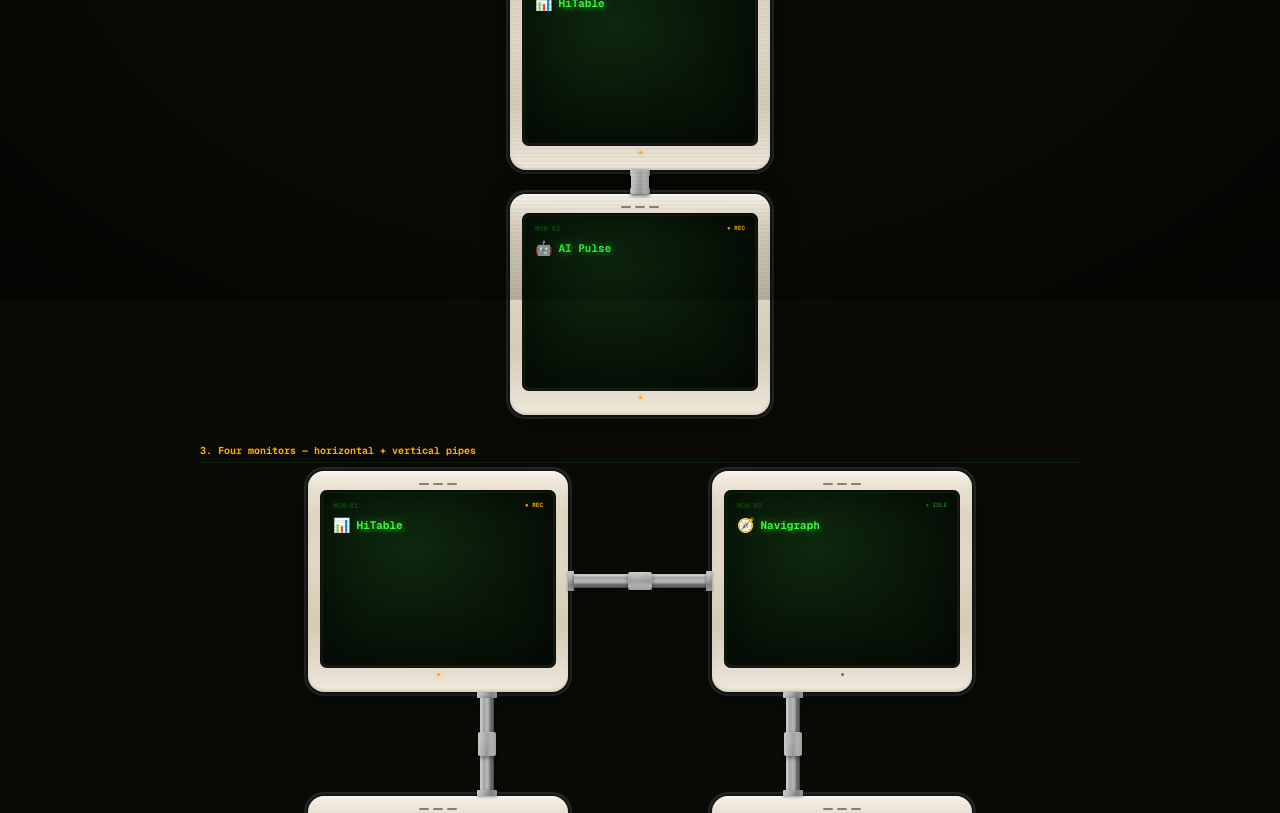
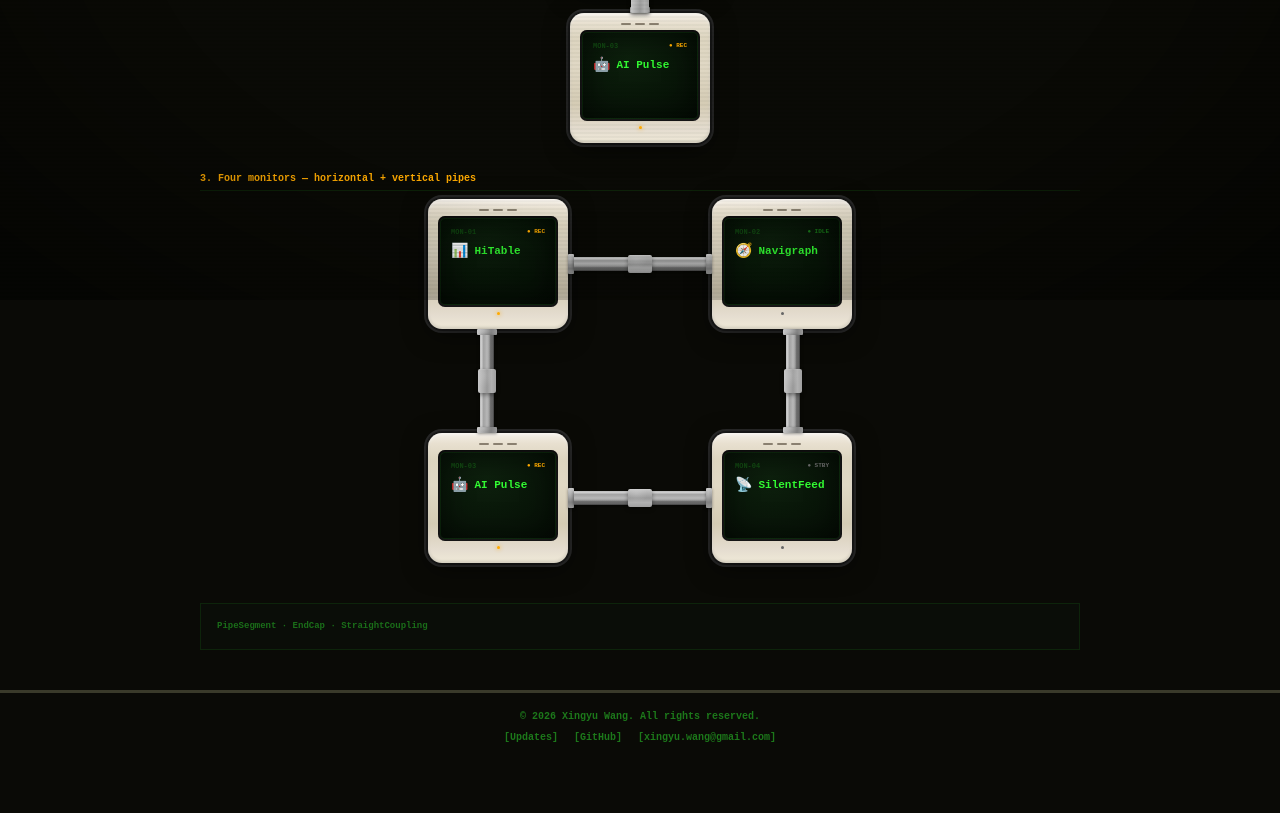
Before and after one commit to wxy/xingyu.wang, a Next.js app: page /en/demo-pipes in a window 1280 px wide. Shown: the part 500-1313 px from the top of the page. After the commit the page ends 1261 px from the top, so only its background shows below. Built offline with nearby package versions, Linux system fonts and the light colour scheme.

Commit message:
refactor: product detail pages + revert demo-pipes — inline styles to Tailwind

```diff
--- a/src/app/[locale]/demo-pipes/page.tsx
+++ b/src/app/[locale]/demo-pipes/page.tsx
@@ -2,13 +2,21 @@ import { PipeSegment, EndCap, StraightCoupling } from "@/components/pipes";
 
 export default function DemoPipesPage() {
   return (
-    <div className="min-h-screen p-10 font-mono text-fg">
-      <h2 className="text-sm mb-6 text-[rgba(51,255,51,0.4)]">
+    <div
+      style={{
+        background: "#0a0a06",
+        minHeight: "100vh",
+        padding: 40,
+        fontFamily: "monospace",
+        color: "#33ff33",
+      }}
+    >
+      <h2 style={{ fontSize: 14, marginBottom: 24, color: "#33ff3366" }}>
         ╔══ PIPE SYSTEM DEMO ═══════════════════════════════╗
       </h2>
 
       <Section title="1. Horizontal — two monitors">
-        <div className="flex items-center">
+        <div style={{ display: "flex", alignItems: "center" }}>
           <CrtMonitor name="HiTable" icon="📊" mon="01" status="rec" />
           <EndCap direction="horizontal" />
           <PipeSegment direction="horizontal" />
@@ -20,7 +28,7 @@ export default function DemoPipesPage() {
       </Section>
 
       <Section title="2. Vertical — two monitors">
-        <div className="flex flex-col items-center">
+        <div style={{ display: "flex", flexDirection: "column", alignItems: "center" }}>
           <CrtMonitor name="HiTable" icon="📊" mon="01" status="rec" />
           <EndCap direction="vertical" />
           <PipeSegment direction="vertical" />
@@ -35,18 +43,29 @@ export default function DemoPipesPage() {
         <FourMonitorGrid />
       </Section>
 
-      <div className="mt-10 p-4 border border-[rgba(51,255,51,0.09)] bg-[rgba(10,16,10,0.5)] text-[9px] text-[rgba(51,255,51,0.4)]">
+      <div
+        style={{
+          marginTop: 40,
+          padding: 16,
+          border: "1px solid #33ff3318",
+          background: "rgba(10,16,10,0.5)",
+          fontSize: 9,
+          color: "#33ff3366",
+        }}
+      >
         PipeSegment · EndCap · StraightCoupling
       </div>
     </div>
   );
 }
 
+/** 2×2 monitors connected by horizontal + vertical pipes.
+ *  Same flex approach as demos 1+2 — just stacked rows + columns. */
 function FourMonitorGrid() {
   return (
-    <div className="flex flex-col items-center gap-0">
-      {/* Row 1 */}
-      <div className="flex items-center">
+    <div style={{ display: "flex", flexDirection: "column", alignItems: "center", gap: 0 }}>
+      {/* Row 1: two monitors + horizontal pipe */}
+      <div style={{ display: "flex", alignItems: "center" }}>
         <CrtMonitor name="HiTable" icon="📊" mon="01" status="rec" />
         <EndCap direction="horizontal" />
         <PipeSegment direction="horizontal" length={60} />
@@ -56,17 +75,20 @@ function FourMonitorGrid() {
         <CrtMonitor name="Navigraph" icon="🧭" mon="02" status="idle" />
       </div>
 
-      {/* Vertical pipes */}
-      <div className="flex items-start">
-        <div className="w-[150px] flex flex-col items-center">
+      {/* Vertical pipes between rows — one under each monitor */}
+      <div style={{ display: "flex", alignItems: "flex-start" }}>
+        {/* Left vertical */}
+        <div style={{ width: 150, display: "flex", flexDirection: "column", alignItems: "center" }}>
           <EndCap direction="vertical" />
           <PipeSegment direction="vertical" length={40} />
           <StraightCoupling direction="vertical" />
           <PipeSegment direction="vertical" length={40} />
           <EndCap direction="vertical" />
         </div>
-        <div className="w-[156px]" />
-        <div className="w-[150px] flex flex-col items-center">
+        {/* Gap between monitors */}
+        <div style={{ width: 60 + 24 + 60 + 6 + 6 }} />
+        {/* Right vertical */}
+        <div style={{ width: 150, display: "flex", flexDirection: "column", alignItems: "center" }}>
           <EndCap direction="vertical" />
           <PipeSegment direction="vertical" length={40} />
           <StraightCoupling direction="vertical" />
@@ -75,8 +97,8 @@ function FourMonitorGrid() {
         </div>
       </div>
 
-      {/* Row 2 */}
-      <div className="flex items-center">
+      {/* Row 2: two monitors + horizontal pipe */}
+      <div style={{ display: "flex", alignItems: "center" }}>
         <CrtMonitor name="AI Pulse" icon="🤖" mon="03" status="rec" />
         <EndCap direction="horizontal" />
         <PipeSegment direction="horizontal" length={60} />
@@ -89,10 +111,12 @@ function FourMonitorGrid() {
   );
 }
 
+/* ══════════════════════ helpers ══════════════════════ */
+
 function Section({ title, children }: { title: string; children: React.ReactNode }) {
   return (
-    <div className="mb-7">
-      <div className="text-[10px] text-accent mb-2 border-b border-[rgba(51,255,51,0.09)] pb-1">
+    <div style={{ marginBottom: 28 }}>
+      <div style={{ fontSize: 10, color: "#ffaa00", marginBottom: 8, borderBottom: "1px solid #33ff3318", paddingBottom: 4 }}>
         {title}
       </div>
       {children}
@@ -101,37 +125,12 @@ function Section({ title, children }: { title: string; children: React.ReactNode
 }
 
 function CrtMonitor({ name, icon, mon, status }: { name: string; icon: string; mon: string; status: "rec" | "idle" | "standby" }) {
-  const dot = status === "rec" ? { color: "#ffaa00", label: "● REC", bg: "#ffaa00" } : status === "idle" ? { color: "rgba(51,255,51,0.4)", label: "● IDLE", bg: "#666" } : { color: "#666", label: "● STBY", bg: "#666" };
+  const dot = status === "rec" ? { color: "#ffaa00", label: "● REC", bg: "#ffaa00" } : status === "idle" ? { color: "#33ff3366", label: "● IDLE", bg: "#666" } : { color: "#666", label: "● STBY", bg: "#666" };
   return (
-    <div className="crt-monitor-shell w-[140px] z-[1] relative rounded-[14px] px-2.5 pt-2.5 pb-3.5">
-      {/* Ventilation slots */}
-      <div className="flex justify-center gap-1 mb-[5px]">
-        <div className="w-2.5 h-0.5 bg-[#8a8070] rounded-sm" />
-        <div className="w-2.5 h-0.5 bg-[#8a8070] rounded-sm" />
-        <div className="w-2.5 h-0.5 bg-[#8a8070] rounded-sm" />
-      </div>
-      {/* Screen */}
-      <div className="bg-[#1a1a1a] rounded-[7px] p-0.5 [box-shadow:inset_0_2px_6px_rgba(0,0,0,0.8)]">
-        <div className="crt-screen-inner px-2.5 py-2 aspect-[4/3]">
-          <div className="relative z-[1]">
-            <div className="flex justify-between mb-1 text-[7px]">
-              <span className="text-[rgba(51,255,51,0.2)]">MON-{mon}</span>
-              <span style={{ color: dot.color }} className="text-[6px]">{dot.label}</span>
-            </div>
-            <div className="flex gap-1.5 items-center">
-              <span className="text-sm">{icon}</span>
-              <div className="heading-glow text-[11px]">{name}</div>
-            </div>
-          </div>
-        </div>
-      </div>
-      {/* LED */}
-      <div className="flex justify-center mt-[5px]">
-        <span
-          className="w-[3px] h-[3px] rounded-full inline-block"
-          style={{ background: dot.bg, boxShadow: status === "rec" ? "0 0 4px #ffaa00" : undefined }}
-        />
-      </div>
+    <div style={{ background: "linear-gradient(180deg, #f5f0e8 0%, #e8e0d0 8%, #ddd5c0 20%, #e0d8c5 40%, #d5ccb5 70%, #e5ddd0 90%, #f0ead8 100%)", borderRadius: 14, padding: "10px 10px 14px 10px", boxShadow: "0 6px 24px rgba(0,0,0,0.5), inset 0 2px 3px rgba(255,255,255,0.4), inset 0 -2px 3px rgba(0,0,0,0.12), 0 0 0 2px #1a1a1a, 0 0 0 4px #2a2a2a", width: 140, zIndex: 1, position: "relative" }}>
+      <div style={{ display: "flex", justifyContent: "center", gap: 4, marginBottom: 5 }}><div style={{ width: 10, height: 2, background: "#8a8070", borderRadius: 1 }} /><div style={{ width: 10, height: 2, background: "#8a8070", borderRadius: 1 }} /><div style={{ width: 10, height: 2, background: "#8a8070", borderRadius: 1 }} /></div>
+      <div style={{ background: "#1a1a1a", borderRadius: 7, padding: 2, boxShadow: "inset 0 2px 6px rgba(0,0,0,0.8)" }}><div style={{ background: "radial-gradient(ellipse at 40% 30%, #0d200d 0%, #050d05 100%)", borderRadius: 5, padding: "8px 10px", border: "1px solid #33ff3310", boxShadow: "inset 0 0 30px rgba(0,0,0,0.5)", position: "relative", overflow: "hidden", aspectRatio: "4/3" }}><div style={{ position: "absolute", inset: 0, background: "repeating-linear-gradient(0deg, transparent, transparent 2px, rgba(0,20,0,0.04) 2px, rgba(0,20,0,0.04) 4px)", pointerEvents: "none", zIndex: 2 }} /><div style={{ position: "relative", zIndex: 1 }}><div style={{ display: "flex", justifyContent: "space-between", marginBottom: 4, fontSize: 7 }}><span style={{ color: "#33ff3333" }}>MON-{mon}</span><span style={{ color: dot.color, fontSize: 6 }}>{dot.label}</span></div><div style={{ display: "flex", gap: 6, alignItems: "center" }}><span style={{ fontSize: 14 }}>{icon}</span><div style={{ color: "#33ff33", fontSize: 11, fontWeight: "bold" }}>{name}</div></div></div></div></div>
+      <div style={{ display: "flex", justifyContent: "center", marginTop: 5 }}><span style={{ width: 3, height: 3, borderRadius: "50%", background: dot.bg, boxShadow: status === "rec" ? "0 0 4px #ffaa00" : undefined, display: "inline-block" }} /></div>
     </div>
   );
 }
```
Also changed, not shown: src/app/[locale]/apps/[slug]/page.tsx (+28 -39 lines), src/app/[locale]/extensions/[slug]/page.tsx (+36 -57 lines).
